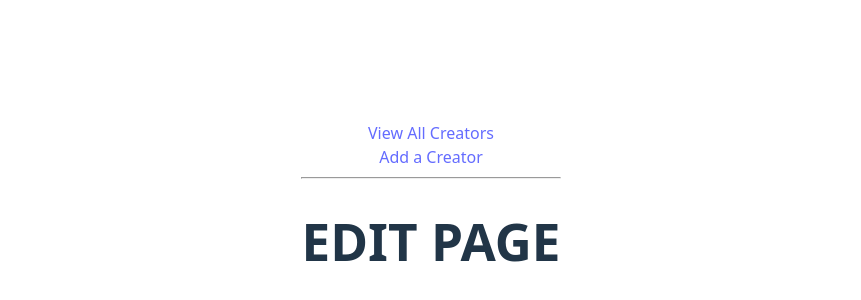
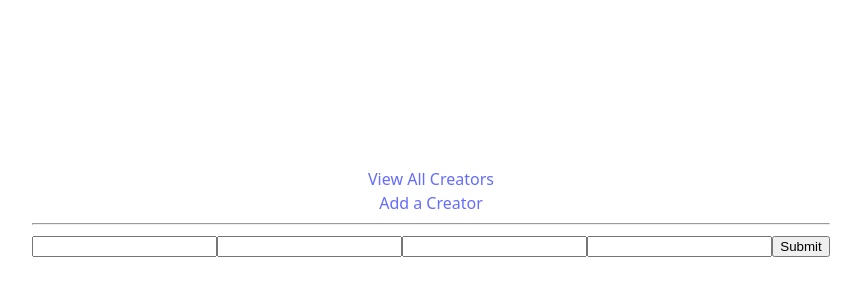
Before and after one commit to kellyy8/web103-prework, a React (Vite) app in the folder creatorverse/: page /edit/1 in a window 1280 px wide. Shown: the part 188-488 px from the top of the page, without its empty margins (209-1070 px from the left). Built offline with nearby package versions, Linux system fonts and the light colour scheme; no server answers; the database is empty.

Commit message:
Implement update functionality.

```diff
--- a/creatorverse/src/App.jsx
+++ b/creatorverse/src/App.jsx
@@ -42,8 +42,8 @@ function App() {
       children: [
         {index: true, element: <ShowCreatorPage data={creators}/>},  // Main page
         {path: "add", element: <AddCreatorPage getAllCreators={getAllCreators}/>},
-        {path: "view/:id", element: <ViewCreatorPage />}, // TODO: Check if this works
-        {path: "edit/:id", element: <EditCreatorPage />}, // TODO: Check if this works
+        {path: "view/:id", element: <ViewCreatorPage />},
+        {path: "edit/:id", element: <EditCreatorPage getAllCreators={getAllCreators}/>},
       ]
     }
   ]);
--- a/creatorverse/src/components/CreatorCard.jsx
+++ b/creatorverse/src/components/CreatorCard.jsx
@@ -15,6 +15,7 @@ function CreatorCard({creator}){
             <p>{creator.description}</p>
             {creator.imageURL && <p>{creator.imageURL}</p>} {/** TODO: update to image element */}
             <Link to={`/view/${creator.id}`}>VIEW</Link>
+            <Link to={`/edit/${creator.id}`}>EDIT</Link>
         </div>
     )
 }
--- a/creatorverse/src/pages/EditCreator.jsx
+++ b/creatorverse/src/pages/EditCreator.jsx
@@ -2,12 +2,91 @@
  * For the user to update a content creator's information
  */
 
-import React from 'react';
+import React, { useState, useEffect } from 'react';
+import { useParams, useNavigate } from 'react-router-dom';
+import { supabase } from '../client.js';
 
-function EditCreatorPage() {
+function EditCreatorPage({getAllCreators}) {
+    const { id } = useParams();
+    const navigate = useNavigate();
+    const [creator, setCreator] = useState({});
+
+    async function updateCreator(e) {
+        e.preventDefault();
+        try {
+            const { error } = await supabase.from('creators').update(creator).eq('id', id);
+            if (error) {
+                throw error;
+            }
+            console.log('Successfully updated creator!');
+        }
+        catch(error) {
+            console.error('Error updating creator.', error.message);
+        }
+
+        await getAllCreators();
+        navigate('/');
+    }
+
+    useEffect(() => {
+        async function getCreator(){
+            try {
+                const { data, error } = await supabase.from('creators').select('*').eq('id', id).single();
+                if(error){
+                    throw error;
+                }
+                setCreator(data);
+                console.log('Successfully retrieved creator to update!');
+            }
+            catch(error) {
+                console.error('Error fetching creator with id:', id, '.', error.message);
+            }
+        }
+
+        getCreator();
+    }, [id]);
+
+    {/** TODO: mark required fields! */}
     return(
         <>
-            <h1>EDIT PAGE</h1>
+            <form onSubmit={(e) => updateCreator(e)}>
+                <label for='name'/>
+                <input
+                    id='name'
+                    name='name'
+                    type='text'
+                    value={creator.name}
+                    onChange={(e) => {setCreator({...creator, name: e.target.value})}}
+                />
+                <label for='description'/>
+                <input
+                    id='description'
+                    name='description'
+                    type='text'
+                    value={creator.description}
+                    onChange={(e) => {setCreator({...creator, description: e.target.value})}}
+                />
+                <label for='url'/>
+                <input
+                    id='url'
+                    name='url'
+                    type='url'
+                    value={creator.url}
+                    onChange={(e) => {setCreator({...creator, url: e.target.value})}}
+                />
+                <label for='imageURL'/>
+                <input
+                    id='imageURL'
+                    name='imageURL'
+                    type='url'
+                    value={creator.imageURL}
+                    onChange={(e) => {setCreator({...creator, imageURL: e.target.value})}}
+                />
+                <input
+                    type='submit'
+                    value='Submit'
+                />
+            </form>
         </>
     )
 }
```
